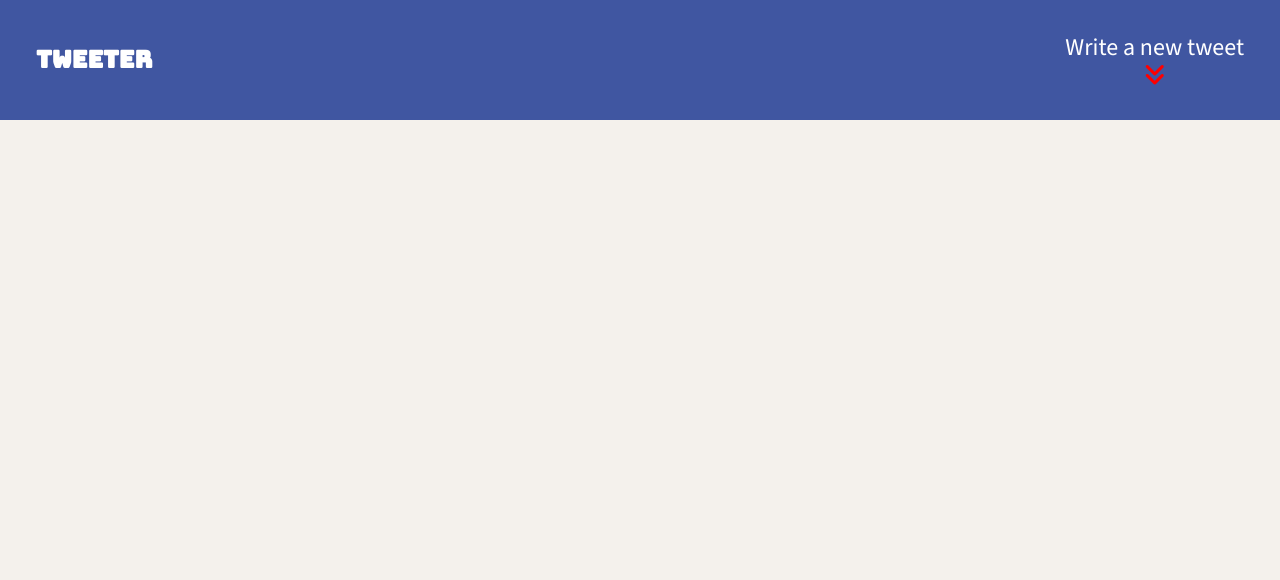
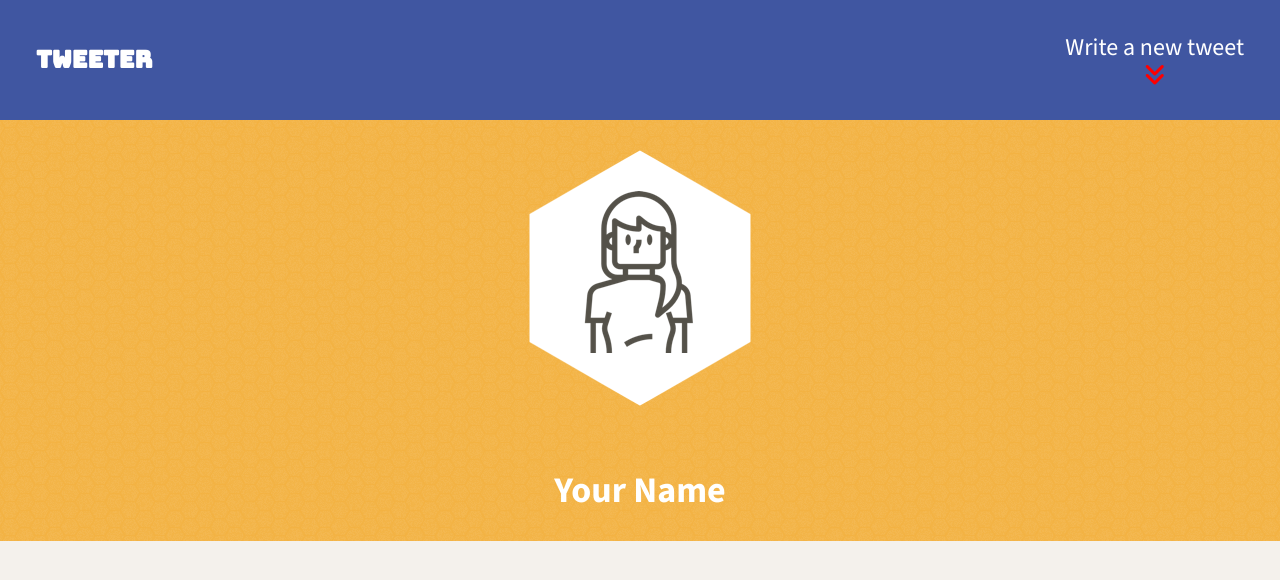
Before and after one commit to BronwenM/lhl-tweeter, a website: page public/index.html in a window 1280 px wide. Drawn offline with nearby package versions, Linux system fonts and the light colour scheme.

Commit message:
added header

```diff
--- a/public/index.html
+++ b/public/index.html
@@ -10,6 +10,7 @@
     <!-- App CSS -->
     <link rel="stylesheet" href="/styles/layout.css" type="text/css" />
     <link rel="stylesheet" href="/styles/nav.css" type="text/css" />
+    <link rel="stylesheet" href="/styles/header.css" type="text/css" />
 
     <!-- External JS -->
     <script src="https://ajax.googleapis.com/ajax/libs/jquery/3.4.1/jquery.min.js"></script>
@@ -34,7 +35,17 @@
       </div>
     </nav>
 
+    <header>
+      <div>
+        <img src="/images/profile-hex.png">
+      </div>
+      <br>
+      <div>
+        <h2>Your Name</h2>
+      </div>
+    </header>
     <!-- Page-specific (main) content here -->
-    <main class="container"></main>
+    <main class="container">
+    </main>
   </body>
 </html>
--- /dev/null
+++ b/public/styles/header.css
@@ -0,0 +1,19 @@
+header {
+    background-color: #F1A727;
+    color: white;
+
+    width: 100%;
+
+    display: flex;
+    flex-direction: column;
+    align-items: center;
+
+    padding-top: 150px;
+    background-image: url('../images/light-honeycomb-dark.png');
+    background-blend-mode: screen;
+}
+
+header > h2{
+    font-family: 'Source Sans 3', sans-serif;
+    font-weight: 300;
+}
--- a/public/styles/nav.css
+++ b/public/styles/nav.css
@@ -5,6 +5,7 @@ nav {
     height: 120px;
     padding: 0 1.5em;
 
+    position: fixed;
     display: flex;
     align-items: center;
     justify-content: space-between;
```
Also changed, not shown: public/styles/layout.css (+0 -21 lines), public/images/light-honeycomb-dark.png (added).
